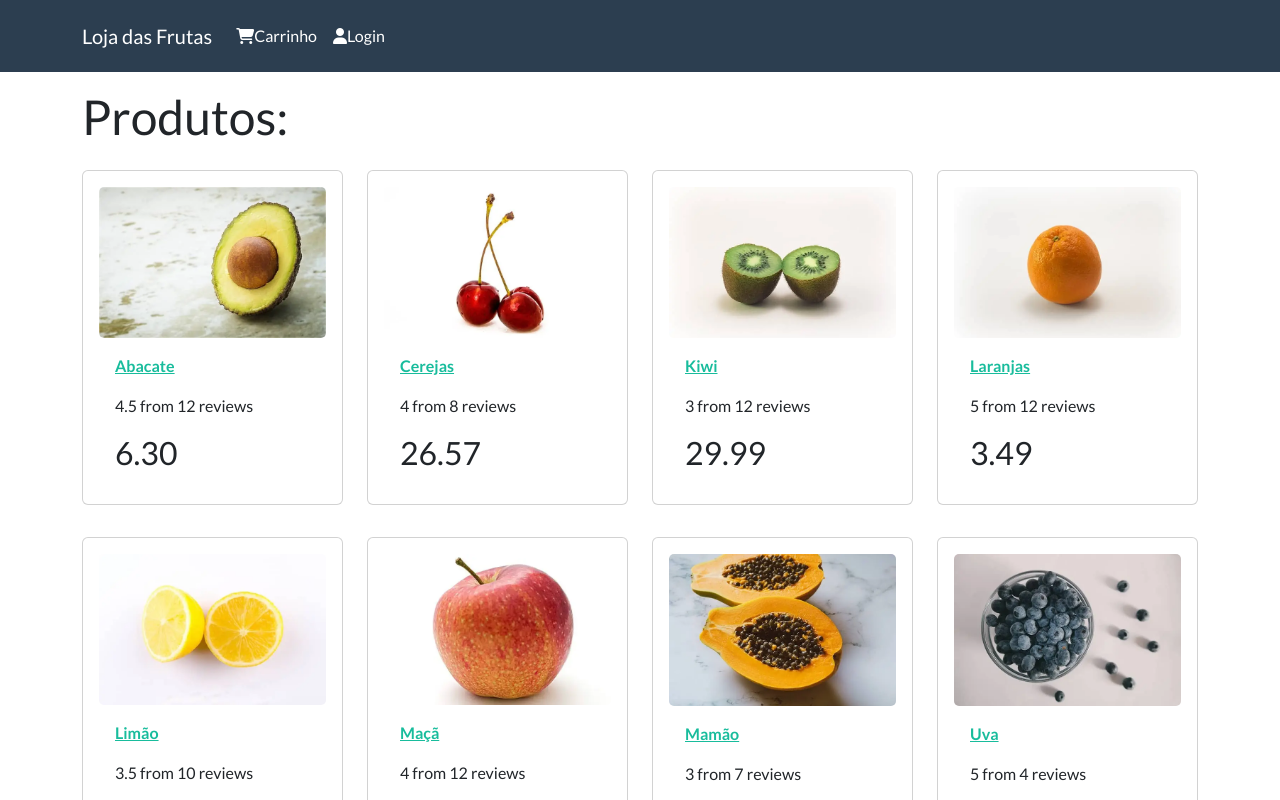
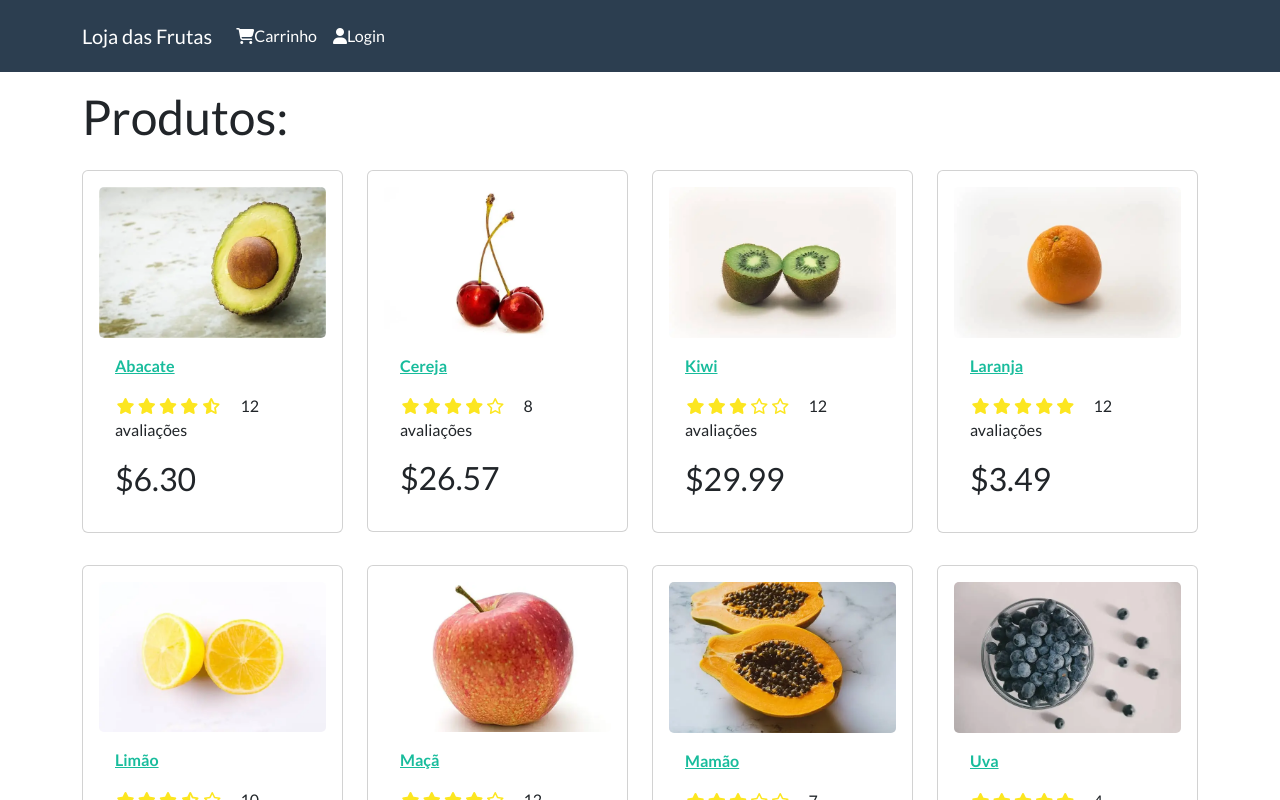
Before and after one commit to arturRDC/loja-das-frutas, a React (Create React App) app in the folder frontend/: page /product/1 in a window 1280 px wide. Shown: the top 800 px of the page. Built offline with nearby package versions, Linux system fonts and the light colour scheme.

Commit message:
Display product info in homescreen cards

```diff
--- a/frontend/src/components/Product.js
+++ b/frontend/src/components/Product.js
@@ -1,5 +1,6 @@
 import React from 'react';
 import { Card } from 'react-bootstrap';
+import Rating from './Rating';
 
 const Product = ({ product }) => {
   return (
@@ -16,11 +17,15 @@ const Product = ({ product }) => {
 
         <Card.Text as='div'>
           <div className='my-3'>
-            {product.rating} from {product.numReviews} reviews
+            <Rating
+              value={product.rating}
+              text={`${product.numReviews} avaliações`}
+              color={'#fce620'}
+            />
           </div>
         </Card.Text>
 
-        <Card.Text as='h3'>{product.price.toFixed(2)}</Card.Text>
+        <Card.Text as='h3'>${product.price.toFixed(2)}</Card.Text>
       </Card.Body>
     </Card>
   );
--- /dev/null
+++ b/frontend/src/components/Rating.js
@@ -0,0 +1,72 @@
+import React from 'react';
+
+const Rating = ({ value, text, color }) => {
+  return (
+    <div className='rating'>
+      <span>
+        <i
+          style={{ color }}
+          className={
+            value >= 1
+              ? 'fas fa-star'
+              : value >= 0.5
+              ? 'fas fa-star-half-alt'
+              : 'far fa-star'
+          }
+        ></i>
+      </span>
+      <span>
+        <i
+          style={{ color }}
+          className={
+            value >= 2
+              ? 'fas fa-star'
+              : value >= 1.5
+              ? 'fas fa-star-half-alt'
+              : 'far fa-star'
+          }
+        ></i>
+      </span>
+      <span>
+        <i
+          style={{ color }}
+          className={
+            value >= 3
+              ? 'fas fa-star'
+              : value >= 2.5
+              ? 'fas fa-star-half-alt'
+              : 'far fa-star'
+          }
+        ></i>
+      </span>
+      <span>
+        <i
+          style={{ color }}
+          className={
+            value >= 4
+              ? 'fas fa-star'
+              : value >= 3.5
+              ? 'fas fa-star-half-alt'
+              : 'far fa-star'
+          }
+        ></i>
+      </span>
+      <span>
+        <i
+          style={{ color }}
+          className={
+            value >= 5
+              ? 'fas fa-star'
+              : value >= 4.5
+              ? 'fas fa-star-half-alt'
+              : 'far fa-star'
+          }
+        ></i>
+      </span>
+
+      <span className='px-3'>{text && text}</span>
+    </div>
+  );
+};
+
+export default Rating;
--- a/frontend/src/index.css
+++ b/frontend/src/index.css
@@ -1,3 +1,11 @@
 main {
   min-height: 80vh;
 }
+
+.rating span {
+  margin: 0.1rem;
+}
+
+h3 {
+  padding: 0.1rem 0;
+}
--- a/frontend/src/products.js
+++ b/frontend/src/products.js
@@ -14,7 +14,7 @@ const products = [
   },
   {
     _id: '2',
-    name: 'Cerejas',
+    name: 'Cereja',
     image: '/images/cereja.webp',
     description:
       'As cerejas são a montanha-russa do mundo das frutas. Você começa a viagem com empolgação, mas nunca sabe se vai acabar rindo de alegria ou com uma careta de surpresa. Elas mantêm a emoção nas refeições! Divirta-se fazendo malabarismos para tirar o caroço.',
@@ -40,7 +40,7 @@ const products = [
   },
   {
     _id: '4',
-    name: 'Laranjas',
+    name: 'Laranja',
     image: '/images/laranja.webp',
     description:
       'Descascar uma laranja é como tentar abrir um enigma da natureza. Às vezes, a casca se despedaça em pedaços perfeitos, e outras vezes você parece estar travando uma batalha de gladiadores com ela. É a luta diária do homem contra a casca. Se você está sem papel toalha, basta comer uma laranja. Elas têm uma maneira única de garantir que você nunca saia de uma refeição sem lavar as mãos - ou o rosto, ou a mesa, ou a roupa!',
```
